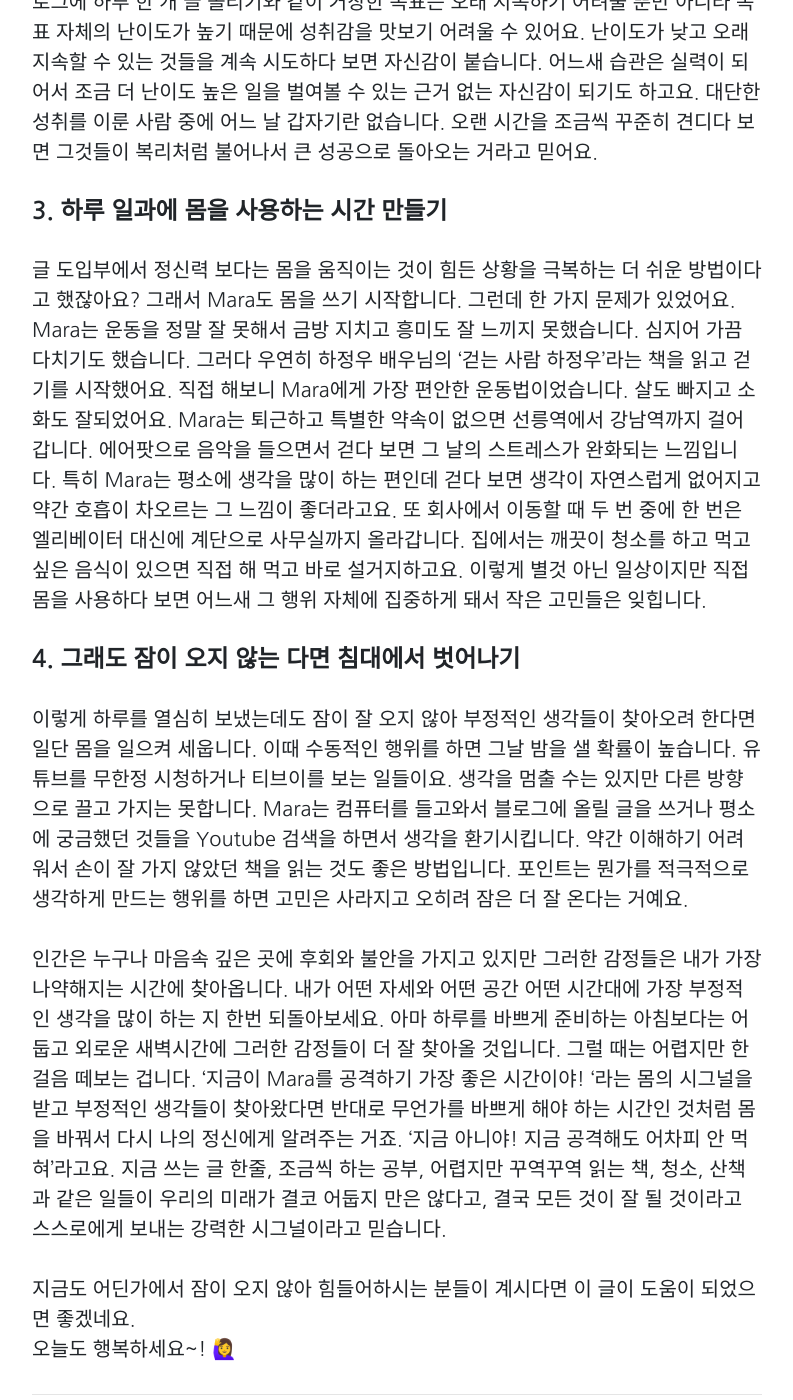
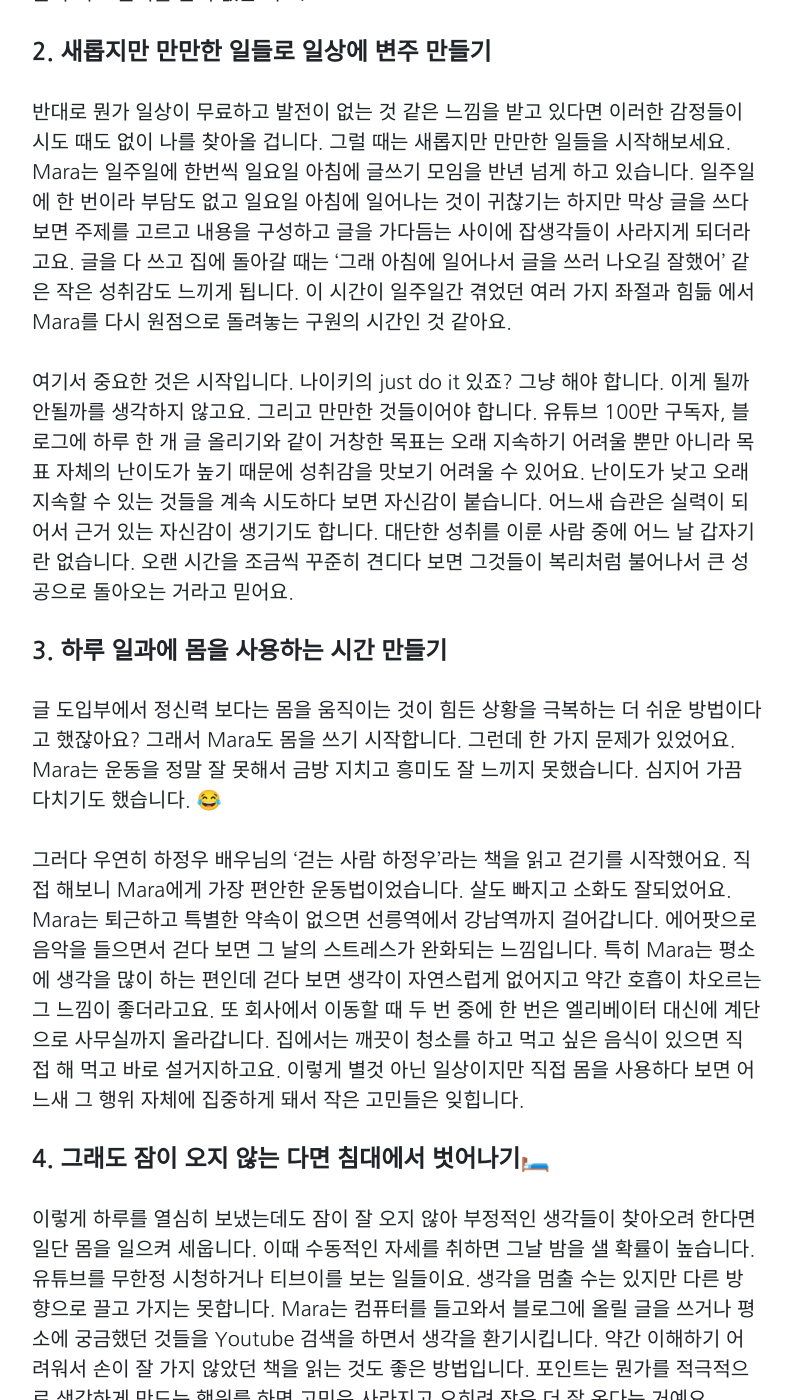
Before and after one commit to Marapro88/mara, a Jekyll site: the page built from _posts/Essay/2020-06-20-essay-how-to-get-over-insomnia.md, in a window 1280 px wide and 1400 px high, scrolled down 2483 px. Shown: the whole window, without its empty margins (243-1036 px from the left). Built offline with Jekyll 4.4.1, drawn with Linux system fonts in a browser that asks for light colours; comment, search, counter and statistics services are not loaded; some of the changed text lies outside the part shown.

Commit message:
0726 탈고하기

```diff
--- a/_posts/Essay/2020-06-20-essay-how-to-get-over-insomnia.md
+++ b/_posts/Essay/2020-06-20-essay-how-to-get-over-insomnia.md
@@ -18,13 +18,17 @@
 
 여러분은 육체가 정신을 지배한다고 생각하세요, 아니면 정신이 육체를 지배한다고 생각하세요? 사람마다, 놓인 상황마다 다를 수 있겠지만 Mara는 육체가 정신에 더 많은 영향력을 행사한다고 생각해요. 예전에 대화의 희열이라는 TV 프로그램에 모델 한혜진 씨가 출연한 적이 있었어요. 운동을 해야 하는 이유에 대해서 이야기를 하다가 '세상에서 제 의지로 바꿀 수 있는 게 몸 밖에 없더라고요'라는 말씀을 하시는 걸 보고 '정말 맞는 말이다'라는 생각을 했습니다.
 
-살면서 일어나는 대부분의 해프닝은 본인의 의지대로 되는 일이 잘 없습니다. 커리어, 연애, 인간관계, 학업 등등 최선을 다해 노력했다고 하더라도 수 많은 상황들에 의해 성공하기도 하고 실패하기도 합니다. 그럴 때마다 강한 정신력으로 극복해나갈 수 있는 사람이 몇이나 있을까요? 하지만 육체는 컨트롤 할 수 있습니다. '지금 걸어야지, 지금 청소를 해야지, 지금 설거지를 해야지' 이런 행동들은 지금 당장 실천할 수 있고 즉각적으로 행동의 결과를 마주할 수 있기 때문에 작은 성취감도 얻을 수 있습니다.
+![이미지1](/img/essay/01/대화.PNG)
 
-Mara는 한 때 불면증에 시달렸던 경험이 있습니다. 몸은 정말 피곤한데 아무리 누워있어도 잠이 오지 않아서 정말 괴로웠습니다. 어느 날은 밤을 꼴딱 새우는 날도 있었습니다. 하지만 정말 괴로웠던건 잠이 오지 않는 밤마다 찾아오는 여러 가지 잡생각들이었어요. 가장 먼저 찾아오는 감정은 후회입니다. 과거에 하지 말아야 했었던 말과 행동들이 하나 둘씩 누워있는 저를 찾아왔어요. 후회가 마음 한 구석에 자리를 잡고 나면 그때부터는 지금 제대로 가고 있는 것인지, 남들은 잘만 살고 있는 것 같은데 나는 왜 이모양인지와 불안함이 찾아옵니다. 여기까지 생각이 진척되면 그 지점에서 갑자기 '생각을 멈춰야지, 긍정적으로 생각해야지'와 같은 사고의 전환이 어려워집니다. 잘 될 수 있는 이유는 찾기 어렵지만 안 되는 이유는 너무나 많거든요. 밤마다 매일 밀려올 감정들을 생각하니 어느 순간부터는 잠이 드는 게 두려웠어요. 오늘 밤도 잠을 자지 못하고 밤을 꼴딱 새우게 되는 건 아닐까 하는 걱정에 더 잠을 못 자는 악순환의 연속이었습니다. 하지만 후회와 불안은 인간이라면 누구나 느낄수 밖에 없는 감정입니다. 진화론적으로 후회와 불안은 인간이 같은 실수를 반복해서 생존확률을 낮추지 않도록 기본 탑재 기능 같은 것이라고 생각해요. 이 말은 본능에 가깝다는 말이고 통제하기 어렵다는 말입니다.
+살면서 본인의 의지대로 되는 일이 얼마나 많을까요?. 커리어, 연애, 인간관계, 학업 등등 최선을 다했다고 하더라도 성공하기도 하고 실패하기도 합니다. 그럴 때마다 강한 정신력으로 극복해나갈 수 있는 사람이 몇이나 있을까요? 하지만 육체는 컨트롤 할 수 있습니다. '지금 걸어야지, 지금 청소를 해야지, 지금 설거지를 해야지' 이런 행동들은 지금 당장 실천할 수 있고 즉각적으로 행동의 결과를 마주할 수 있기 때문에 작은 성취감도 얻을 수 있습니다.
+
+Mara는 한 때 불면증에 시달렸던 경험이 있습니다. 몸은 정말 피곤한데 아무리 누워있어도 잠이 오지 않아서 정말 괴로웠습니다. 하지만 정말 괴로웠던건 잠이 오지 않는 밤마다 찾아오는 여러 가지 잡생각들이었어요. 가장 먼저 찾아오는 감정은 후회입니다. 과거에 하지 말아야 했었던 말과 행동들이 하나 둘씩 찾아왔어요. 후회가 마음 한 구석에 자리를 잡고 나면 그때부터는 ''지금 제대로 가고 있는 것인지'', ''남들은 잘만 살고 있는 것 같은데 나는 왜 이모양인지''와 같은 불안함이 찾아옵니다. 여기까지 생각이 진척되면 그 지점에서 갑자기 '생각을 멈춰야지, 긍정적으로 생각해야지'와 같은 사고의 전환이 어려워집니다.
+
+밤마다 매일 밀려올 감정들을 생각하니 어느 순간부터는 잠이 드는 게 두려웠어요. 오늘 밤도 잠을 자지 못하고 밤을 꼴딱 새우게 되는 건 아닐까 하는 걱정에 더 잠을 못 자는 악순환의 연속이었습니다. 하지만 후회와 불안은 인간이라면 누구나 느낄수 밖에 없는 감정입니다. 진화론적으로 후회와 불안은 인간이 같은 실수를 반복해서 생존확률을 낮추지 않도록 기본 탑재 기능 같은 것이라고 생각해요. 이 말은 본능에 가깝다는 말이고 통제하기 어렵다는 말입니다.
 
 그럼 Mara는 불면증을 극복하기 위해 어떤 방법들을 썼을 까요?
 
-#### 1. 낮 시간 잘 보내기
+#### 1. 낮 시간 잘 보내기🌞
 
 불면증을 이겨내는 첫 번째 방법은 낮시간을 잘 보내는 거예요. Mara는 업무시간에는 정말 빡세게 일합니다. 중간중간 티타임을 갖는 시간을 제외하면 업무시간에는 거의 딴짓을 하지 않고 엄청나게 몰입해서 일을 처리합니다. 이렇게 할 수 있는 이유는 지금 근무하는 회사에서 담당하는 업무가 Mara와 잘 맞는 업무이기 때문인 것 같아요. 물론 힘들기는 하지만 재미있는 힘듦인 거죠. 무엇보다 어떤 일들은 하면 할수록 내가 소모된다는 느낌을 받을 때가 있는데, 지금 근무하는 회사는 Mara가 가진 능력들을 활용해서 더욱 발전하고 있다는 느낌을 받습니다. 대신 몰입해서 일하고 야근은 잘 하지 않는 편입니다. 낮 시간을 잘 보내려면 본인이 즐겁게 일할 수 있고 몰입할 수 있는 일을 고르는 것이 중요한 것 같아요. 낮에 시간을 알차게 썼다면 불안과 후회 같은 감정들은 쉽게 찾아오지 못합니다. 본능적으로 나는 지금 옳은 방향으로 가고 있다는 것을 몸이 알기 때문에 저런 부정적인 감정들이 치고 들어올 틈이 없는 거죠.
 
@@ -32,17 +36,21 @@
 
 반대로 뭔가 일상이 무료하고 발전이 없는 것 같은 느낌을 받고 있다면 이러한 감정들이 시도 때도 없이 나를 찾아올 겁니다. 그럴 때는 새롭지만 만만한 일들을 시작해보세요. Mara는 일주일에 한번씩 일요일 아침에 글쓰기 모임을 반년 넘게 하고 있습니다. 일주일에 한 번이라 부담도 없고 일요일 아침에 일어나는 것이 귀찮기는 하지만 막상 글을 쓰다 보면 주제를 고르고 내용을 구성하고 글을 가다듬는 사이에 잡생각들이 사라지게 되더라고요. 글을 다 쓰고 집에 돌아갈 때는 '그래 아침에 일어나서 글을 쓰러 나오길 잘했어' 같은 작은 성취감도 느끼게 됩니다. 이 시간이 일주일간 겪었던 여러 가지 좌절과 힘듦 에서 Mara를 다시 원점으로 돌려놓는 구원의 시간인 것 같아요.
 
-여기서 중요한 것은 시작입니다. 나이키의 just do it 있죠? 그냥 해야 합니다. 이게 될까 안될까를 생각하지 않고요. 그리고 만만한 것들이어야 합니다. 유튜브 100만 구독자, 블로그에 하루 한 개 글 올리기와 같이 거창한 목표는 오래 지속하기 어려울 뿐만 아니라 목표 자체의 난이도가 높기 때문에 성취감을 맛보기 어려울 수 있어요. 난이도가 낮고 오래 지속할 수 있는 것들을 계속 시도하다 보면 자신감이 붙습니다. 어느새 습관은 실력이 되어서 조금 더 난이도 높은 일을 벌여볼 수 있는 근거 없는 자신감이 되기도 하고요. 대단한 성취를 이룬 사람 중에 어느 날 갑자기란 없습니다. 오랜 시간을 조금씩 꾸준히 견디다 보면 그것들이 복리처럼 불어나서 큰 성공으로 돌아오는 거라고 믿어요.
+여기서 중요한 것은 시작입니다. 나이키의 just do it 있죠? 그냥 해야 합니다. 이게 될까 안될까를 생각하지 않고요. 그리고 만만한 것들이어야 합니다. 유튜브 100만 구독자, 블로그에 하루 한 개 글 올리기와 같이 거창한 목표는 오래 지속하기 어려울 뿐만 아니라 목표 자체의 난이도가 높기 때문에 성취감을 맛보기 어려울 수 있어요. 난이도가 낮고 오래 지속할 수 있는 것들을 계속 시도하다 보면 자신감이 붙습니다. 어느새 습관은 실력이 되어서 근거 있는 자신감이 생기기도 합니다. 대단한 성취를 이룬 사람 중에 어느 날 갑자기란 없습니다. 오랜 시간을 조금씩 꾸준히 견디다 보면 그것들이 복리처럼 불어나서 큰 성공으로 돌아오는 거라고 믿어요.
 
 #### 3. 하루 일과에 몸을 사용하는 시간 만들기
 
-글 도입부에서 정신력 보다는 몸을 움직이는 것이 힘든 상황을 극복하는 더 쉬운 방법이다고 했잖아요? 그래서 Mara도 몸을 쓰기 시작합니다. 그런데 한 가지 문제가 있었어요. Mara는 운동을 정말 잘 못해서 금방 지치고 흥미도 잘 느끼지 못했습니다. 심지어 가끔 다치기도 했습니다. 그러다 우연히 하정우 배우님의 '걷는 사람 하정우'라는 책을 읽고 걷기를 시작했어요. 직접 해보니 Mara에게 가장 편안한 운동법이었습니다. 살도 빠지고 소화도 잘되었어요. Mara는 퇴근하고 특별한 약속이 없으면 선릉역에서 강남역까지 걸어갑니다. 에어팟으로 음악을 들으면서 걷다 보면 그 날의 스트레스가 완화되는 느낌입니다. 특히 Mara는 평소에 생각을 많이 하는 편인데 걷다 보면 생각이 자연스럽게 없어지고 약간 호흡이 차오르는 그 느낌이 좋더라고요. 또 회사에서 이동할 때 두 번 중에 한 번은 엘리베이터 대신에 계단으로 사무실까지 올라갑니다. 집에서는 깨끗이 청소를 하고 먹고 싶은 음식이 있으면 직접 해 먹고 바로 설거지하고요. 이렇게 별것 아닌 일상이지만 직접 몸을 사용하다 보면 어느새 그 행위 자체에 집중하게 돼서 작은 고민들은 잊힙니다.
+글 도입부에서 정신력 보다는 몸을 움직이는 것이 힘든 상황을 극복하는 더 쉬운 방법이다고 했잖아요? 그래서 Mara도 몸을 쓰기 시작합니다. 그런데 한 가지 문제가 있었어요. Mara는 운동을 정말 잘 못해서 금방 지치고 흥미도 잘 느끼지 못했습니다. 심지어 가끔 다치기도 했습니다. 😂
 
-#### 4. 그래도 잠이 오지 않는 다면 침대에서 벗어나기
+그러다 우연히 하정우 배우님의 '걷는 사람 하정우'라는 책을 읽고 걷기를 시작했어요. 직접 해보니 Mara에게 가장 편안한 운동법이었습니다. 살도 빠지고 소화도 잘되었어요. Mara는 퇴근하고 특별한 약속이 없으면 선릉역에서 강남역까지 걸어갑니다. 에어팟으로 음악을 들으면서 걷다 보면 그 날의 스트레스가 완화되는 느낌입니다. 특히 Mara는 평소에 생각을 많이 하는 편인데 걷다 보면 생각이 자연스럽게 없어지고 약간 호흡이 차오르는 그 느낌이 좋더라고요. 또 회사에서 이동할 때 두 번 중에 한 번은 엘리베이터 대신에 계단으로 사무실까지 올라갑니다. 집에서는 깨끗이 청소를 하고 먹고 싶은 음식이 있으면 직접 해 먹고 바로 설거지하고요. 이렇게 별것 아닌 일상이지만 직접 몸을 사용하다 보면 어느새 그 행위 자체에 집중하게 돼서 작은 고민들은 잊힙니다.
 
-이렇게 하루를 열심히 보냈는데도 잠이 잘 오지 않아 부정적인 생각들이 찾아오려 한다면 일단 몸을 일으켜 세웁니다. 이때 수동적인 행위를 하면 그날 밤을 샐 확률이 높습니다. 유튜브를 무한정 시청하거나 티브이를 보는 일들이요. 생각을 멈출 수는 있지만 다른 방향으로 끌고 가지는 못합니다. Mara는 컴퓨터를 들고와서 블로그에 올릴 글을 쓰거나 평소에 궁금했던 것들을 Youtube 검색을 하면서 생각을 환기시킵니다. 약간 이해하기 어려워서 손이 잘 가지 않았던 책을 읽는 것도 좋은 방법입니다. 포인트는 뭔가를 적극적으로 생각하게 만드는 행위를 하면 고민은 사라지고 오히려 잠은 더 잘 온다는 거예요.
+#### 4. 그래도 잠이 오지 않는 다면 침대에서 벗어나기🛏️
 
-인간은 누구나 마음속 깊은 곳에 후회와 불안을 가지고 있지만 그러한 감정들은 내가 가장 나약해지는 시간에 찾아옵니다. 내가 어떤 자세와 어떤 공간 어떤 시간대에 가장 부정적인 생각을 많이 하는 지 한번 되돌아보세요. 아마 하루를 바쁘게 준비하는 아침보다는 어둡고 외로운 새벽시간에 그러한 감정들이 더 잘 찾아올 것입니다. 그럴 때는 어렵지만 한걸음 떼보는 겁니다. '지금이 Mara를 공격하기 가장 좋은 시간이야! '라는 몸의 시그널을 받고 부정적인 생각들이 찾아왔다면 반대로 무언가를 바쁘게 해야 하는 시간인 것처럼 몸을 바꿔서 다시 나의 정신에게 알려주는 거죠. '지금 아니야! 지금 공격해도 어차피 안 먹혀'라고요. 지금 쓰는 글 한줄, 조금씩 하는 공부, 어렵지만 꾸역꾸역 읽는 책, 청소, 산책과 같은 일들이 우리의 미래가 결코 어둡지 만은 않다고, 결국 모든 것이 잘 될 것이라고 스스로에게 보내는 강력한 시그널이라고 믿습니다.
+이렇게 하루를 열심히 보냈는데도 잠이 잘 오지 않아 부정적인 생각들이 찾아오려 한다면 일단 몸을 일으켜 세웁니다. 이때 수동적인 자세를 취하면 그날 밤을 샐 확률이 높습니다. 유튜브를 무한정 시청하거나 티브이를 보는 일들이요. 생각을 멈출 수는 있지만 다른 방향으로 끌고 가지는 못합니다. Mara는 컴퓨터를 들고와서 블로그에 올릴 글을 쓰거나 평소에 궁금했던 것들을 Youtube 검색을 하면서 생각을 환기시킵니다. 약간 이해하기 어려워서 손이 잘 가지 않았던 책을 읽는 것도 좋은 방법입니다. 포인트는 뭔가를 적극적으로 생각하게 만드는 행위를 하면 고민은 사라지고 오히려 잠은 더 잘 온다는 거예요.
+
+인간은 누구나 마음속 깊은 곳에 후회와 불안을 가지고 있지만 그러한 감정들은 내가 가장 나약해지는 시간에 찾아오는 것 같아요. 내가 어떤 자세와 어떤 공간 어떤 시간대에 가장 부정적인 생각을 많이 하는 지 한번 되돌아보세요. 아마 하루를 바쁘게 준비하는 아침보다는 어둡고 외로운 새벽시간에 그러한 감정들이 더 잘 찾아올 것입니다.
+
+그럴 때는 어렵지만 한걸음 떼보는 겁니다. '지금이 Mara를 공격하기 가장 좋은 시간이야! '라는 몸의 시그널을 받고 부정적인 생각들이 찾아왔다면 반대로 무언가를 바쁘게 해야 하는 시간인 것처럼 몸을 바꿔서 다시 나의 정신에게 알려주는 거죠. '지금 아니야! 지금 공격해도 어차피 안 먹혀.'라고요. 지금 쓰는 글 한줄, 조금씩 하는 공부, 어렵지만 꾸역꾸역 읽는 책, 청소, 산책과 같은 일들이 나의 미래가 결코 어둡지 만은 않다고, 결국 모든 것이 잘 될 것이라고 스스로에게 보내는 강력한 시그널이라고 믿습니다.
 
 지금도 어딘가에서 잠이 오지 않아 힘들어하시는 분들이 계시다면 이 글이 도움이 되었으면 좋겠네요.<br>
 오늘도 행복하세요~! 🙋‍♀️
```
Also changed, not shown: img/essay/01/대화.PNG (added).
